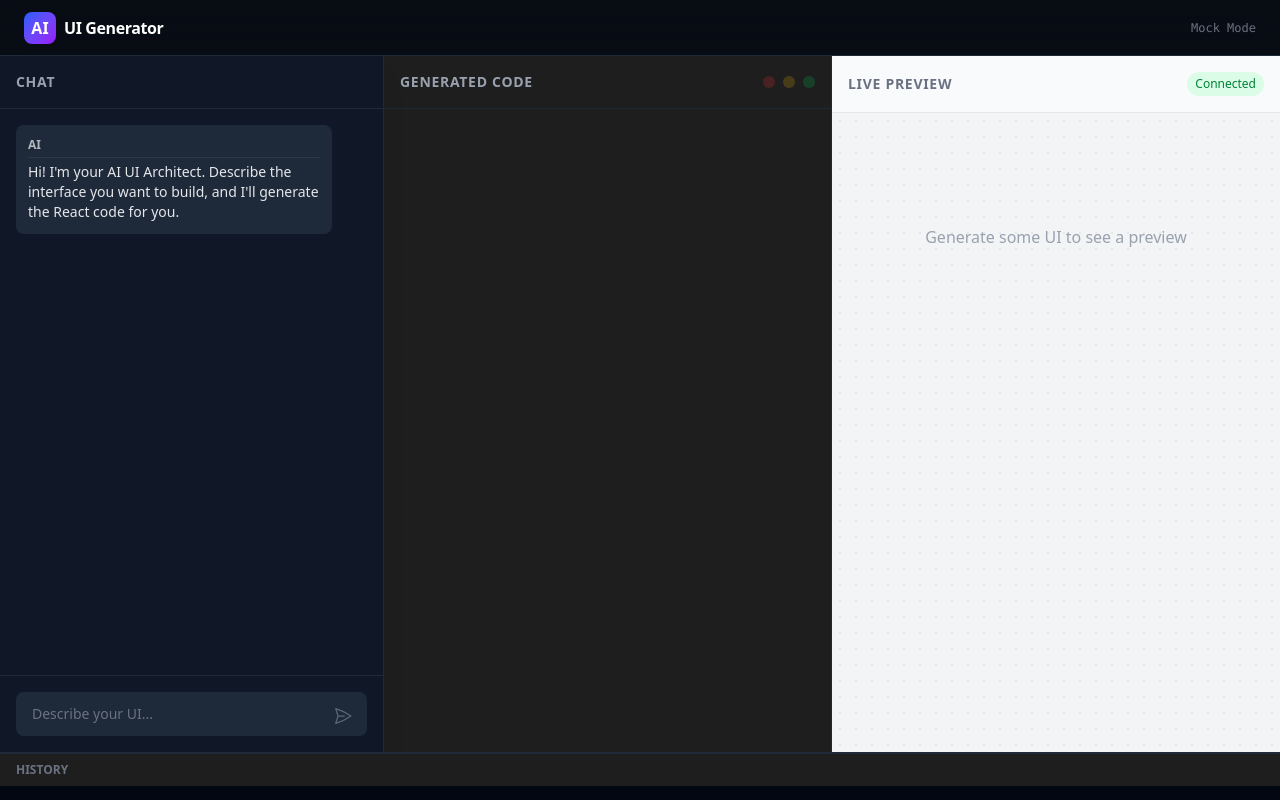
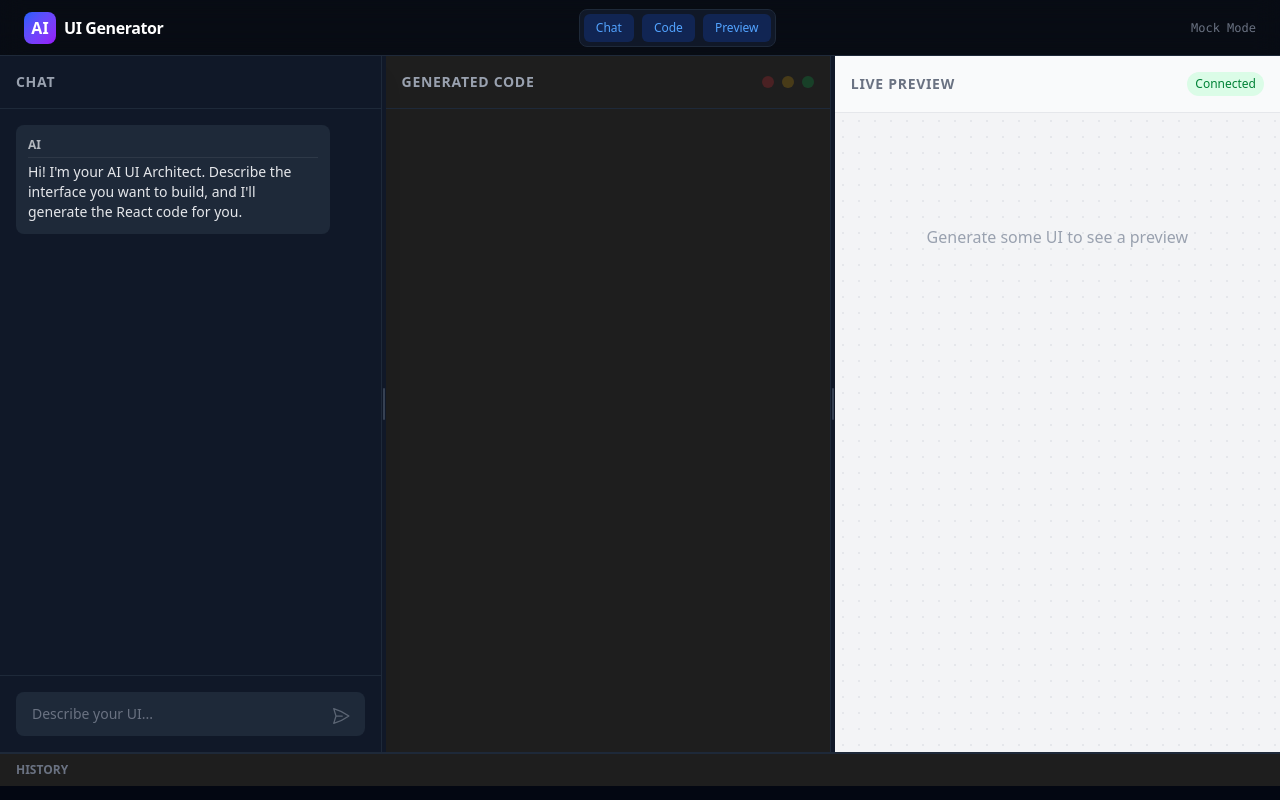
Before and after one commit to Call-me-B09/Ryze_assignment, a React app in the folder frontend/: page / in a window 1280 px wide. Built offline with nearby package versions, Linux system fonts and the light colour scheme; the HTML template or start-up script is replaced by a standard one.

Commit message:
window flexibility added

```diff
--- a/frontend/src/App.jsx
+++ b/frontend/src/App.jsx
@@ -13,6 +13,16 @@ function App() {
   const [versions, setVersions] = useState([]);
   const [currentVersionId, setCurrentVersionId] = useState(null);
   const [isTyping, setIsTyping] = useState(false);
+
+  // Panel State
+  const [panels, setPanels] = useState({
+    chat: { visible: true, width: 30 },
+    code: { visible: true, width: 35 },
+    preview: { visible: true, width: 35 }
+  });
+
+  const containerRef = React.useRef(null);
+  const resizingRef = React.useRef(null);
 
   const handleSendMessage = async (prompt) => {
     // Add user message
@@ -55,6 +65,116 @@ function App() {
     }
   };
 
+  // Resize Logic
+  const startResize = (e, leftPanelKey, rightPanelKey) => {
+    e.preventDefault();
+    resizingRef.current = {
+      startX: e.clientX,
+      leftKey: leftPanelKey,
+      rightKey: rightPanelKey,
+      startLeftWidth: panels[leftPanelKey].width,
+      startRightWidth: panels[rightPanelKey].width
+    };
+
+    document.addEventListener('mousemove', handleMouseMove);
+    document.addEventListener('mouseup', stopResize);
+    document.body.style.cursor = 'col-resize';
+    document.body.style.userSelect = 'none';
+  };
+
+  const handleMouseMove = (e) => {
+    if (!resizingRef.current || !containerRef.current) return;
+
+    const { startX, leftKey, rightKey, startLeftWidth, startRightWidth } = resizingRef.current;
+
+    // Ensure we are operating with updated values if needed, but refs/state sync is tricky here.
+    // We rely on startLeftWidth captured at mouse down + delta.
+
+    const containerWidth = containerRef.current.clientWidth;
+    const deltaPixels = e.clientX - startX;
+    const deltaPercent = (deltaPixels / containerWidth) * 100;
+
+    // Calculate new widths
+    let newLeftWidth = startLeftWidth + deltaPercent;
+    let newRightWidth = startRightWidth - deltaPercent;
+
+    // Min width constraints (e.g., 10%)
+    if (newLeftWidth < 10) {
+      newLeftWidth = 10;
+      newRightWidth = startLeftWidth + startRightWidth - 10;
+    }
+    if (newRightWidth < 10) {
+      newRightWidth = 10;
+      newLeftWidth = startLeftWidth + startRightWidth - 10;
+    }
+
+    setPanels(prev => ({
+      ...prev,
+      [leftKey]: { ...prev[leftKey], width: newLeftWidth },
+      [rightKey]: { ...prev[rightKey], width: newRightWidth }
+    }));
+  };
+
+  const stopResize = () => {
+    resizingRef.current = null;
+    document.removeEventListener('mousemove', handleMouseMove);
+    document.removeEventListener('mouseup', stopResize);
+    document.body.style.cursor = '';
+    document.body.style.userSelect = '';
+  };
+
+  const togglePanel = (key) => {
+    setPanels(prev => {
+      const isVisible = prev[key].visible;
+      const otherKeys = Object.keys(prev).filter(k => k !== key && prev[k].visible);
+
+      // Don't hide the last visible panel
+      if (isVisible && otherKeys.length === 0) return prev;
+
+      if (!isVisible) {
+        // Show panel: take space from others
+        const share = prev[key].width > 0 ? prev[key].width : 20; // Default restore width
+        const totalVisWidth = otherKeys.reduce((sum, k) => sum + prev[k].width, 0);
+
+        // If totalVisWidth is 0 (shouldn't happen if we strictly maintain widths), handle it
+        // Or simplified: just normalize everything after insertion
+
+        // Simpler approach: give it 'share', scale others down
+        // If others sum to 100, and we add 20, we need to normalize (others become 80).
+        // scale = (100 - share) / 100 (if total was 100)
+
+        // Actually, we should just normalize everything to 100% at the end.
+
+        const newPanels = { ...prev };
+        newPanels[key] = { ...prev[key], visible: true, width: share };
+
+        const currentTotal = totalVisWidth + share;
+        const scale = 100 / currentTotal;
+
+        // Apply scale to ALL visible panels including the new one
+        [...otherKeys, key].forEach(k => {
+          newPanels[k].width = newPanels[k].width * scale;
+        });
+
+        return newPanels;
+      } else {
+        // Hide panel: distribute space to others
+        const widthToDistribute = prev[key].width;
+        const totalVisWidth = otherKeys.reduce((sum, k) => sum + prev[k].width, 0);
+
+        const newPanels = { ...prev };
+        newPanels[key] = { ...prev[key], visible: false };
+
+        otherKeys.forEach(k => {
+          const ratio = prev[k].width / totalVisWidth;
+          newPanels[k] = { ...prev[k], width: prev[k].width + widthToDistribute * ratio }; // Add proportional share
+        });
+
+        return newPanels;
+      }
+    });
+  };
+
   return (
     <div className="h-screen w-screen bg-gray-900 text-white flex flex-col font-sans overflow-hidden">
       {/* Header */}
@@ -63,29 +183,87 @@ function App() {
           <div className="w-8 h-8 rounded-lg bg-gradient-to-br from-blue-600 to-purple-600 flex items-center justify-center font-bold text-white">AI</div>
           <h1 className="font-semibold tracking-tight">UI Generator</h1>
         </div>
+
+        <div className="flex gap-2 bg-gray-900 p-1 rounded-lg border border-gray-800">
+          <button
+            onClick={() => togglePanel('chat')}
+            className={`px-3 py-1.5 rounded-md text-xs font-medium transition-colors ${panels.chat.visible ? 'bg-blue-600/20 text-blue-400' : 'text-gray-400 hover:text-white hover:bg-gray-800'}`}
+          >
+            Chat
+          </button>
+          <button
+            onClick={() => togglePanel('code')}
+            className={`px-3 py-1.5 rounded-md text-xs font-medium transition-colors ${panels.code.visible ? 'bg-blue-600/20 text-blue-400' : 'text-gray-400 hover:text-white hover:bg-gray-800'}`}
+          >
+            Code
+          </button>
+          <button
+            onClick={() => togglePanel('preview')}
+            className={`px-3 py-1.5 rounded-md text-xs font-medium transition-colors ${panels.preview.visible ? 'bg-blue-600/20 text-blue-400' : 'text-gray-400 hover:text-white hover:bg-gray-800'}`}
+          >
+            Preview
+          </button>
+        </div>
+
         <div className="text-xs text-gray-500 font-mono">Mock Mode</div>
       </header>
 
       {/* Main Layout */}
-      <main className="flex-1 flex overflow-hidden">
-        {/* Left: Chat */}
-        <div className="w-[30%] min-w-[300px] flex flex-col h-full z-10 shadow-xl">
-          <ChatPanel
-            messages={messages}
-            onSendMessage={handleSendMessage}
-            isTyping={isTyping}
-          />
-        </div>
+      <main ref={containerRef} className="flex-1 flex overflow-hidden w-full relative">
 
-        {/* Middle: Code */}
-        <div className="w-[35%] flex flex-col h-full border-r border-gray-800 z-0">
-          <CodePanel code={code} onChange={setCode} />
-        </div>
+        {panels.chat.visible && (
+          <div style={{ width: `${panels.chat.width}%` }} className="flex flex-col h-full min-w-[200px] z-10 shadow-xl relative group">
+            <ChatPanel messages={messages} onSendMessage={handleSendMessage} isTyping={isTyping} />
+            <div className="absolute top-0 right-0 p-2 opacity-0 group-hover:opacity-100 transition-opacity z-50">
+              <button onClick={() => togglePanel('chat')} className="bg-black/50 hover:bg-red-500/80 text-white rounded-md p-1 backdrop-blur-sm transition-colors">
+                <svg xmlns="http://www.w3.org/2000/svg" width="14" height="14" viewBox="0 0 24 24" fill="none" stroke="currentColor" strokeWidth="2" strokeLinecap="round" strokeLinejoin="round"><line x1="18" y1="6" x2="6" y2="18"></line><line x1="6" y1="6" x2="18" y2="18"></line></svg>
+              </button>
+            </div>
+          </div>
+        )}
 
-        {/* Right: Preview */}
-        <div className="w-[35%] flex flex-col h-full bg-white text-gray-900 overflow-hidden">
-          <PreviewPanel code={code} />
-        </div>
+        {/* Resizer Chat-Code (only if chat is visible AND (code OR preview is visible)) */}
+        {panels.chat.visible && (panels.code.visible || panels.preview.visible) && (
+          <div
+            className="w-1 bg-gray-900 hover:bg-blue-500 cursor-col-resize z-20 transition-colors flex items-center justify-center group"
+            onMouseDown={(e) => startResize(e, 'chat', panels.code.visible ? 'code' : 'preview')}
+          >
+            <div className="h-8 w-0.5 bg-gray-700 group-hover:bg-blue-200 rounded-full"></div>
+          </div>
+        )}
+
+        {panels.code.visible && (
+          <div style={{ width: `${panels.code.width}%` }} className="flex flex-col h-full min-w-[200px] border-r border-gray-800 z-0 relative group">
+            <CodePanel code={code} onChange={setCode} />
+            <div className="absolute top-0 right-0 p-2 opacity-0 group-hover:opacity-100 transition-opacity z-50">
+              <button onClick={() => togglePanel('code')} className="bg-black/50 hover:bg-red-500/80 text-white rounded-md p-1 backdrop-blur-sm transition-colors">
+                <svg xmlns="http://www.w3.org/2000/svg" width="14" height="14" viewBox="0 0 24 24" fill="none" stroke="currentColor" strokeWidth="2" strokeLinecap="round" strokeLinejoin="round"><line x1="18" y1="6" x2="6" y2="18"></line><line x1="6" y1="6" x2="18" y2="18"></line></svg>
+              </button>
+            </div>
+          </div>
+        )}
+
+        {/* Resizer Code-Preview (only if code is visible AND preview is visible) */}
+        {panels.code.visible && panels.preview.visible && (
+          <div
+            className="w-1 bg-gray-900 hover:bg-blue-500 cursor-col-resize z-20 transition-colors flex items-center justify-center group"
+            onMouseDown={(e) => startResize(e, 'code', 'preview')}
+          >
+            <div className="h-8 w-0.5 bg-gray-700 group-hover:bg-blue-200 rounded-full"></div>
+          </div>
+        )}
+
+        {panels.preview.visible && (
+          <div style={{ width: `${panels.preview.width}%` }} className="flex flex-col h-full min-w-[200px] bg-white text-gray-900 overflow-hidden relative group">
+            <PreviewPanel code={code} />
+            <div className="absolute top-0 right-0 p-2 opacity-0 group-hover:opacity-100 transition-opacity z-50">
+              <button onClick={() => togglePanel('preview')} className="bg-gray-200/50 hover:bg-red-500/80 text-gray-900 hover:text-white rounded-md p-1 backdrop-blur-sm transition-colors">
+                <svg xmlns="http://www.w3.org/2000/svg" width="14" height="14" viewBox="0 0 24 24" fill="none" stroke="currentColor" strokeWidth="2" strokeLinecap="round" strokeLinejoin="round"><line x1="18" y1="6" x2="6" y2="18"></line><line x1="6" y1="6" x2="18" y2="18"></line></svg>
+              </button>
+            </div>
+          </div>
+        )}
+
       </main>
 
       {/* Footer: Versions */}
```
